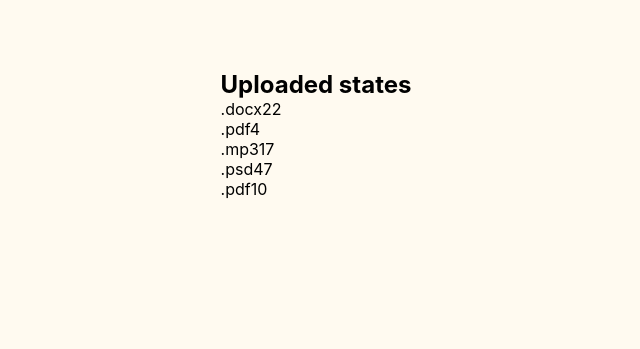
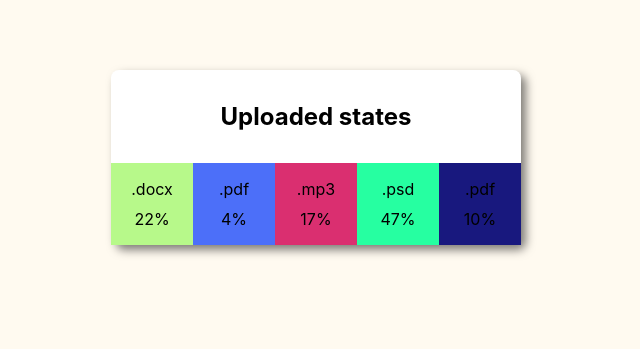
Before and after one commit to Ivan011001/goit-react-hw-01-components, a React (Create React App) app: page / in a window 1280 px wide. Shown: the part 451-800 px from the top of the page, without its empty margins (324-964 px from the left). Built offline with nearby package versions, Linux system fonts and the light colour scheme.

Commit message:
Stats-commit

```diff
--- a/src/components/FriendList/index.jsx
+++ b/src/components/FriendList/index.jsx
@@ -20,7 +20,8 @@ export default function FriendList({ friends }) {
 
 FriendList.propTypes = {
   friends: PropTypes.arrayOf(
-    PropTypes.shape({
+    PropTypes.exact({
+      id: PropTypes.number.isRequired,
       avatar: PropTypes.string.isRequired,
       name: PropTypes.string.isRequired,
       isOnline: PropTypes.bool.isRequired,
--- /dev/null
+++ b/src/components/Statistics/Statistics.styled.js
@@ -0,0 +1,32 @@
+import styled from 'styled-components';
+
+function getRandomColor() {
+  const r = Math.floor(Math.random() * 256);
+  const g = Math.floor(Math.random() * 256);
+  const b = Math.floor(Math.random() * 256);
+
+  return `rgb(${r}, ${g}, ${b})`;
+}
+
+export const StatisticsSection = styled.section({
+  backgroundColor: '#fff',
+  boxShadow: '5px 5px 10px 0 rgba(0, 0, 0, 0.5)',
+  borderRadius: '8px',
+});
+export const StatisticsTitle = styled.h2({
+  textAlign: 'center',
+  margin: '32px 0',
+});
+export const StatisticsList = styled.ul({
+  display: 'flex',
+});
+export const StatisticsListItem = styled.li({
+  width: 50,
+  padding: 16,
+  display: 'flex',
+  flexDirection: 'column',
+  alignItems: 'center',
+  justifyContent: 'center',
+  gap: 10,
+  backgroundColor: () => getRandomColor(),
+});
--- a/src/components/Statistics/StatisticsItem.jsx
+++ /dev/null
@@ -1,8 +0,0 @@
-export default function StatisticsItem({ label, percentage }) {
-  return (
-    <>
-      <span className="label">{label}</span>
-      <span className="percentage">{percentage}</span>
-    </>
-  );
-}
--- a/src/components/Statistics/index.jsx
+++ b/src/components/Statistics/index.jsx
@@ -1,28 +1,35 @@
 import PropTypes from 'prop-types';
-import StatisticsItem from './StatisticsItem';
+import {
+  StatisticsSection,
+  StatisticsTitle,
+  StatisticsList,
+  StatisticsListItem,
+} from './Statistics.styled';
 
 export default function Statistics({ title, stats }) {
   return (
-    <section className="statistics">
-      <h2 className="title">{title}</h2>
+    <StatisticsSection>
+      {title && <StatisticsTitle>{title}</StatisticsTitle>}
 
-      <ul className="stat-list">
+      <StatisticsList>
         {stats.map(stat => {
           return (
-            <li className="item" key={stat.id}>
-              <StatisticsItem label={stat.label} percentage={stat.percentage} />
-            </li>
+            <StatisticsListItem key={stat.id}>
+              <span>{stat.label}</span>
+              <span>{stat.percentage}%</span>
+            </StatisticsListItem>
           );
         })}
-      </ul>
-    </section>
+      </StatisticsList>
+    </StatisticsSection>
   );
 }
 
 Statistics.propTypes = {
   title: PropTypes.string,
   stats: PropTypes.arrayOf(
-    PropTypes.shape({
+    PropTypes.exact({
+      id: PropTypes.string.isRequired,
       label: PropTypes.string.isRequired,
       percentage: PropTypes.number.isRequired,
     })
--- a/src/components/TransactionHistory/index.jsx
+++ b/src/components/TransactionHistory/index.jsx
@@ -28,7 +28,8 @@ export default function TransactionHistory({ transactions }) {
 
 TransactionHistory.propTypes = {
   transactions: PropTypes.arrayOf(
-    PropTypes.shape({
+    PropTypes.exact({
+      id: PropTypes.string.isRequired,
       type: PropTypes.string.isRequired,
       amount: PropTypes.string.isRequired,
       currency: PropTypes.string.isRequired,
```
